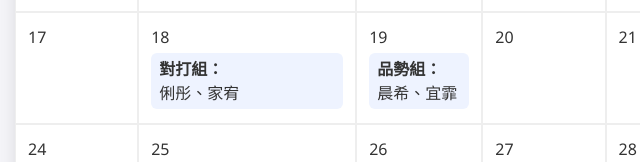
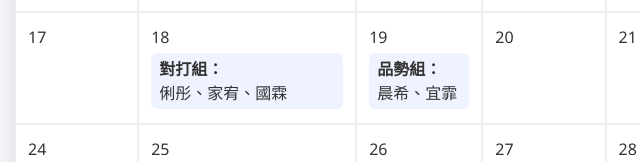
Before and after one commit to xtxgmxa/plan, a plain HTML site: page clean/index.html in a window 1280 px wide. Shown: the part 624-786 px from the top of the page, 145-785 px from the left. Drawn offline with nearby package versions, Linux system fonts and the light colour scheme.

Commit message:
Update index.html

```diff
--- a/clean/index.html
+++ b/clean/index.html
@@ -187,7 +187,7 @@
           startDaida: new Date('2025-06-16'),
           startPumsay: new Date('2025-06-17'),
           daidaGroups: [
-            ["俐彤", "家宥"],
+            ["俐彤", "家宥", "國霖"],
             ["亦宸", "知禧", "靖允", "侑廷"],
             ["霖", "嘉", "鴨", "芷涵"]
           ],
```
